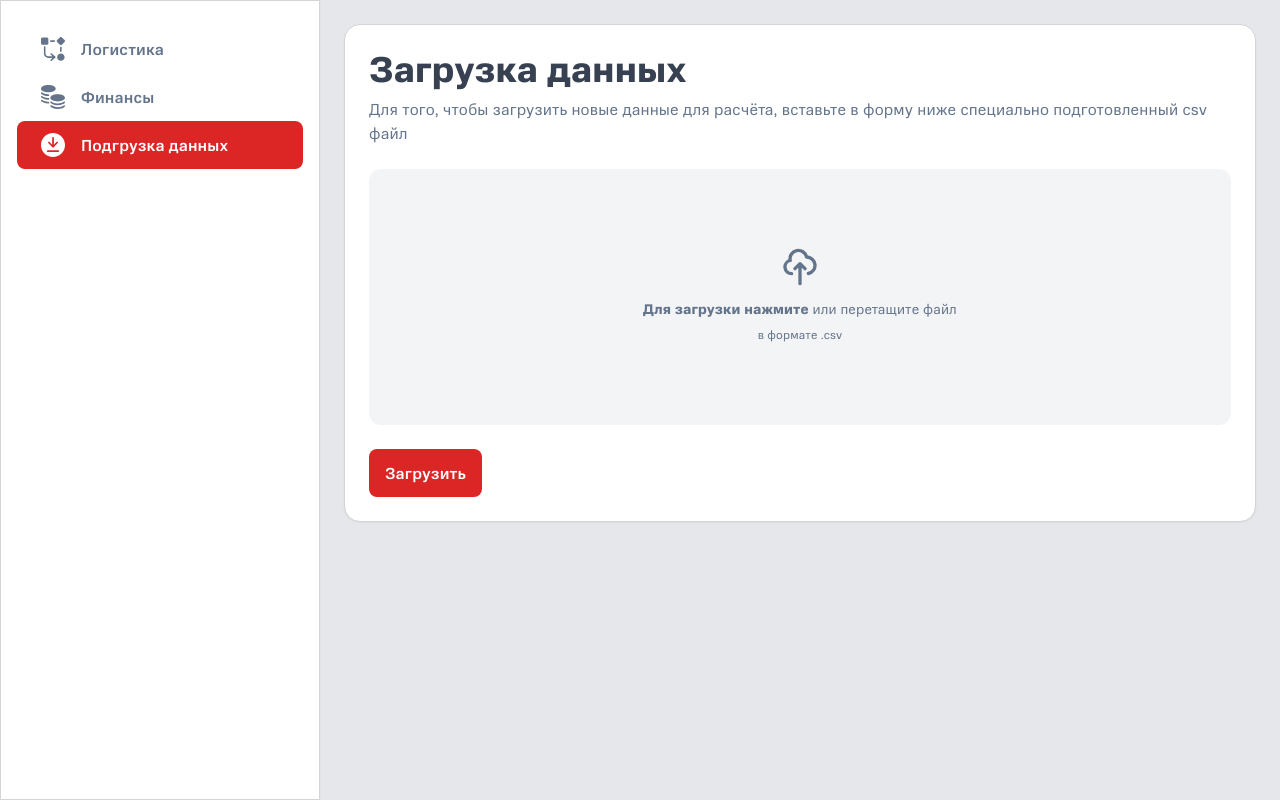
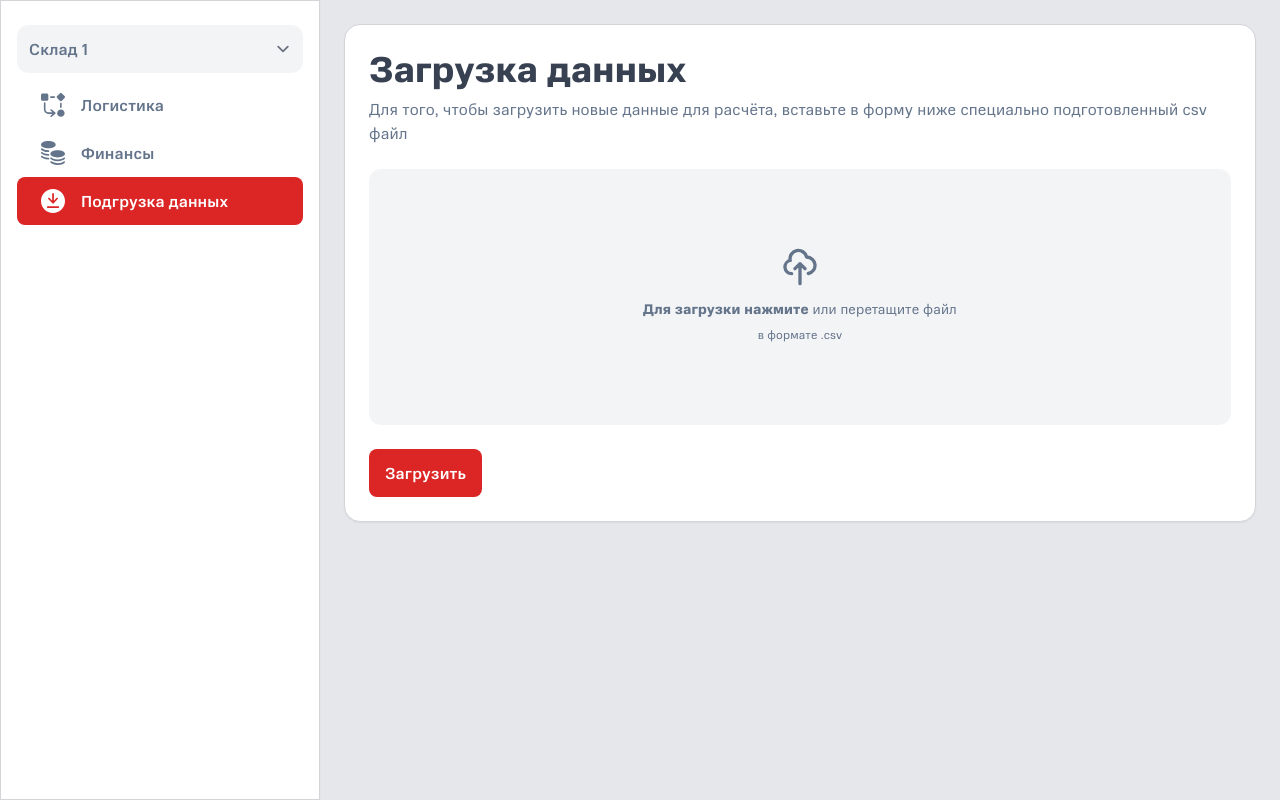
Before and after one commit to SOpatrin/aviahack_2022, a Next.js app: page /upload in a window 1280 px wide. Built offline with nearby package versions, Linux system fonts and the light colour scheme; a web font is replaced by a local one.

Commit message:
Add select

```diff
--- a/components/Navbar/Navbar.tsx
+++ b/components/Navbar/Navbar.tsx
@@ -4,6 +4,7 @@ import { paths } from '../../config';
 import Finances from '../Icons/Finances';
 import Logistic from '../Icons/Logistic';
 import Upload from '../Icons/Upload';
+import Select from '../Select/Select';
 
 type NavItemProps = {
   children: React.ReactNode;
@@ -33,6 +34,15 @@ const Navbar: React.FC = () => {
   const router = useRouter();
   return (
     <nav className="min-w[264px] flex w-80 shrink-0 flex-col self-stretch border border-zinc-300 bg-white py-6 px-4 shadow-sm">
+      <div className="mb-2">
+        <Select>
+          <option selected value="1">
+            Склад 1
+          </option>
+          <option value="2">Склад 2</option>
+          <option value="3">Склад 3</option>
+        </Select>
+      </div>
       <NavItem
         active={router.route === paths.logistic}
         href={paths.logistic}
--- /dev/null
+++ b/components/Select/Select.tsx
@@ -0,0 +1,13 @@
+type SelectProps = {
+  children: React.ReactNode;
+};
+
+const Select: React.FC<SelectProps> = ({ children }) => {
+  return (
+    <select className="block w-full rounded-xl border-none bg-gray-100 p-3 font-medium text-slate-500 focus:border-blue-500 focus:ring-blue-500">
+      {children}
+    </select>
+  );
+};
+
+export default Select;
```
